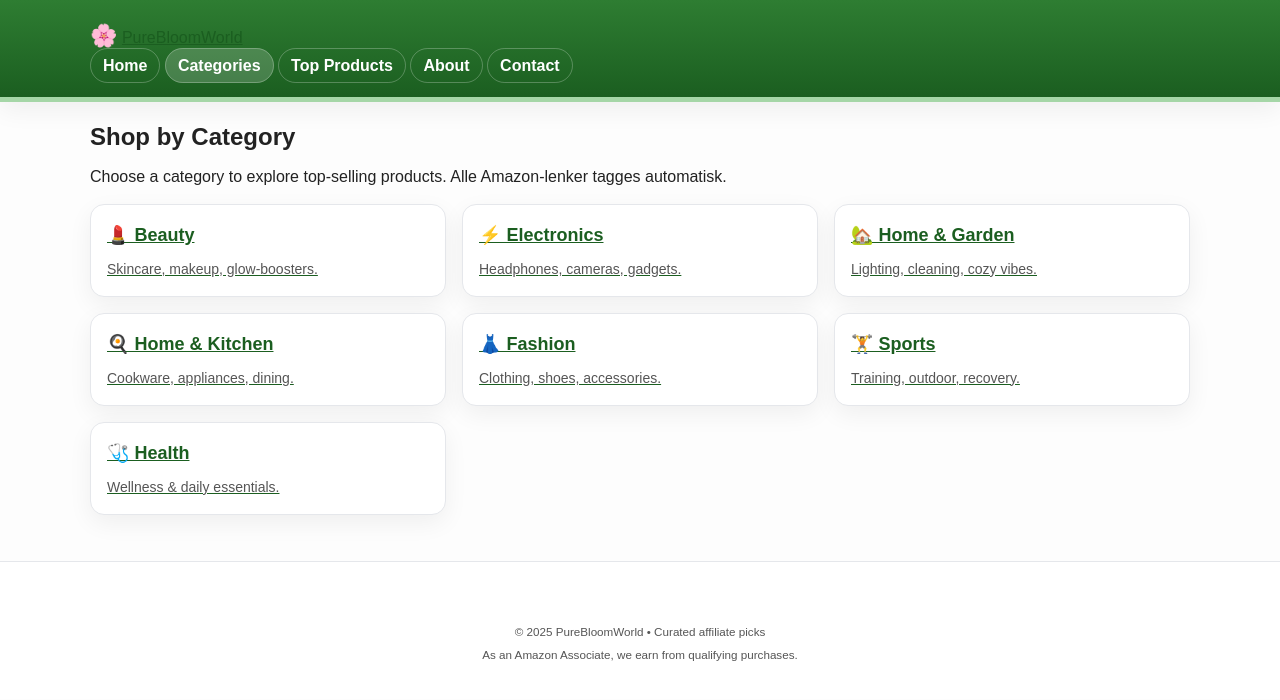
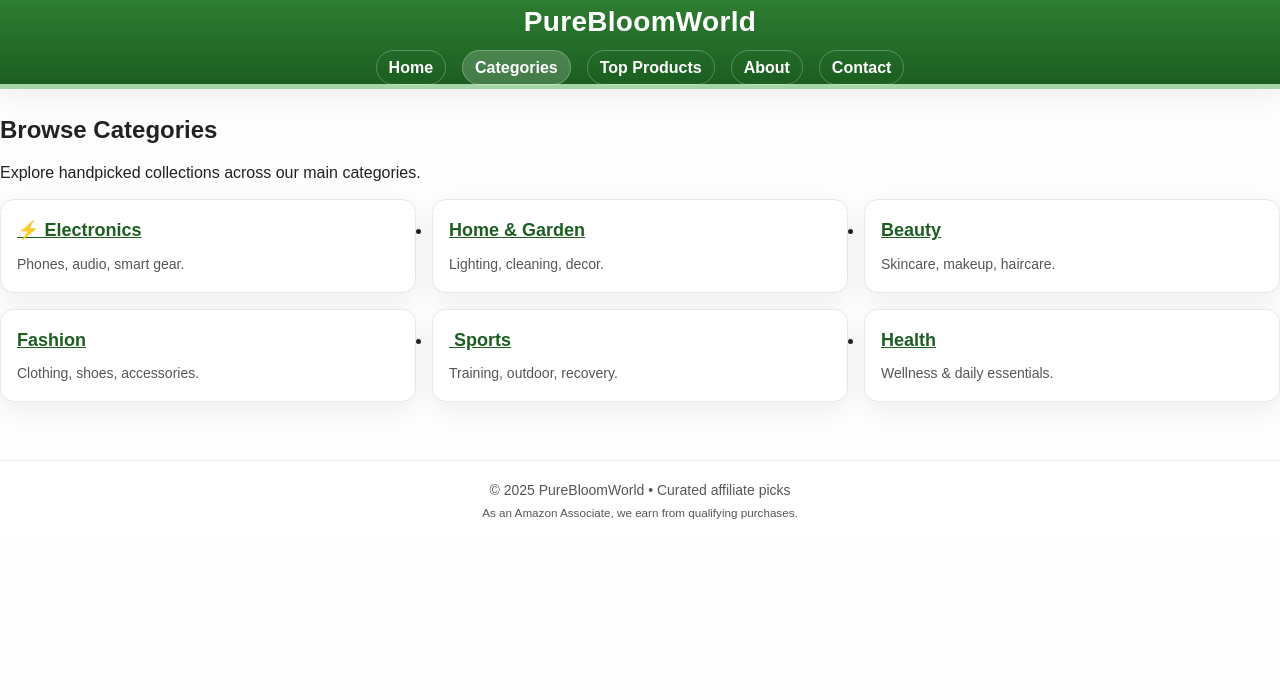
Before and after one commit to Tom-debug-design/purebloomworld-site, a plain HTML site: page categories.html in a window 1280 px wide. Drawn offline with Linux system fonts and the light colour scheme.

Commit message:
Update categories.html

```diff
--- a/categories.html
+++ b/categories.html
@@ -1,117 +1,76 @@
-<!doctype html>
+<!DOCTYPE html>
 <html lang="en">
 <head>
   <meta charset="utf-8" />
   <meta name="viewport" content="width=device-width, initial-scale=1" />
-  <title>Categories • PureBloomWorld</title>
+  <title>Categories — PureBloomWorld</title>
   <link rel="stylesheet" href="styles.css" />
-  <meta name="description" content="Browse curated categories of trending bestsellers." />
 </head>
 <body>
   <header>
-    <div class="container">
-      <div class="brand">
-        <span style="font-size:22px;">🌸</span>
-        <a href="index.html" class="brand-name">PureBloomWorld</a>
-      </div>
+    <div class="wrap">
+      <h1> PureBloomWorld</h1>
       <nav>
-        <a href="index.html">Home</a>
-        <a href="categories.html" aria-current="page">Categories</a>
-        <a href="top-products.html">Top Products</a>
-        <a href="about.html">About</a>
-        <a href="contact.html">Contact</a>
+        <ul>
+          <li><a href="index.html">Home</a></li>
+          <li><a href="categories.html" aria-current="page">Categories</a></li>
+          <li><a href="top-products.html">Top Products</a></li>
+          <li><a href="about.html">About</a></li>
+          <li><a href="contact.html">Contact</a></li>
+        </ul>
       </nav>
     </div>
   </header>
 
-  <main class="container">
-    <section class="section">
-      <h1>Shop by Category</h1>
-      <p class="m-t-8">Choose a category to explore top-selling products. Alle Amazon-lenker tagges automatisk.</p>
+  <main>
+    <div class="wrap">
+      <h2>Browse Categories</h2>
+      <p>Explore handpicked collections across our main categories.</p>
 
-      <div class="grid">
-        <a class="card" href="beauty.html">
-          <h3>💄 Beauty</h3>
-          <p>Skincare, makeup, glow-boosters.</p>
-        </a>
-        <a class="card" href="electronics.html">
-          <h3>⚡ Electronics</h3>
-          <p>Headphones, cameras, gadgets.</p>
-        </a>
-        <a class="card" href="home-garden.html">
-          <h3>🏡 Home & Garden</h3>
-          <p>Lighting, cleaning, cozy vibes.</p>
-        </a>
-        <a class="card" href="home-kitchen.html">
-          <h3>🍳 Home & Kitchen</h3>
-          <p>Cookware, appliances, dining.</p>
-        </a>
-        <a class="card" href="fashion.html">
-          <h3>👗 Fashion</h3>
+      <ul class="grid">
+        <li class="card">
+          <h3><a href="electronics.html">⚡ Electronics</a></h3>
+          <p>Phones, audio, smart gear.</p>
+        </li>
+
+        <!-- FIXET: peker nå til home-garden.html -->
+        <li class="card">
+          <h3><a href="home-garden.html"> Home &amp; Garden</a></h3>
+          <p>Lighting, cleaning, decor.</p>
+        </li>
+
+        <li class="card">
+          <h3><a href="beauty.html"> Beauty</a></h3>
+          <p>Skincare, makeup, haircare.</p>
+        </li>
+
+        <li class="card">
+          <h3><a href="fashion.html"> Fashion</a></h3>
           <p>Clothing, shoes, accessories.</p>
-        </a>
-        <a class="card" href="sports.html">
-          <h3>🏋️ Sports</h3>
+        </li>
+
+        <li class="card">
+          <h3><a href="sports.html">️ Sports</a></h3>
           <p>Training, outdoor, recovery.</p>
-        </a>
-        <a class="card" href="health.html">
-          <h3>🩺 Health</h3>
+        </li>
+
+        <li class="card">
+          <h3><a href="health.html"> Health</a></h3>
           <p>Wellness & daily essentials.</p>
-        </a>
-      </div>
-    </section>
+        </li>
+      </ul>
+    </div>
   </main>
 
   <footer>
-    <div class="container center m-t-24">
-      <small>© 2025 PureBloomWorld • Curated affiliate picks</small><br/>
-      <small>As an Amazon Associate, we earn from qualifying purchases.</small>
+    <div class="wrap">
+      © <span id="year"></span> PureBloomWorld • Curated affiliate picks
+      <br><small>As an Amazon Associate, we earn from qualifying purchases.</small>
     </div>
   </footer>
 
-  <!-- === PBW config (din tag) === -->
   <script>
-    window.PBW = window.PBW || {};
-    window.PBW.AMAZON_TAG = "purebloomworl-20";
-  </script>
-
-  <!-- === Affiliate auto-tagging === -->
-  <script>
-    (function () {
-      const TAG = (window.PBW && window.PBW.AMAZON_TAG) || "";
-      if (!TAG) return;
-
-      const AMAZON_RE = /(^|\.)amazon\.(com|co\.uk|de|fr|it|es|nl|se|pl|ca)$/i;
-
-      function withAmazonTag(url) {
-        try {
-          const u = new URL(url);
-          if (!AMAZON_RE.test(u.hostname)) return url;
-          u.searchParams.delete("tag");
-          u.searchParams.set("tag", TAG);
-          return u.toString();
-        } catch { return url; }
-      }
-
-      function applyToAnchors(root=document) {
-        const anchors = root.querySelectorAll('a[data-aff="amazon"], a.amz');
-        anchors.forEach(a => {
-          const src = a.getAttribute("data-url") || a.getAttribute("href") || "";
-          if (!src) return;
-          const finalUrl = withAmazonTag(src);
-          a.setAttribute("href", finalUrl);
-          a.setAttribute("target", "_blank");
-          a.setAttribute("rel", "noopener noreferrer");
-        });
-      }
-
-      applyToAnchors();
-      const obs = new MutationObserver(() => applyToAnchors());
-      obs.observe(document.documentElement, { childList: true, subtree: true });
-
-      window.PBW = window.PBW || {};
-      window.PBW.withAmazonTag = withAmazonTag;
-    })();
+    document.getElementById('year').textContent = new Date().getFullYear();
   </script>
 </body>
 </html>
```
